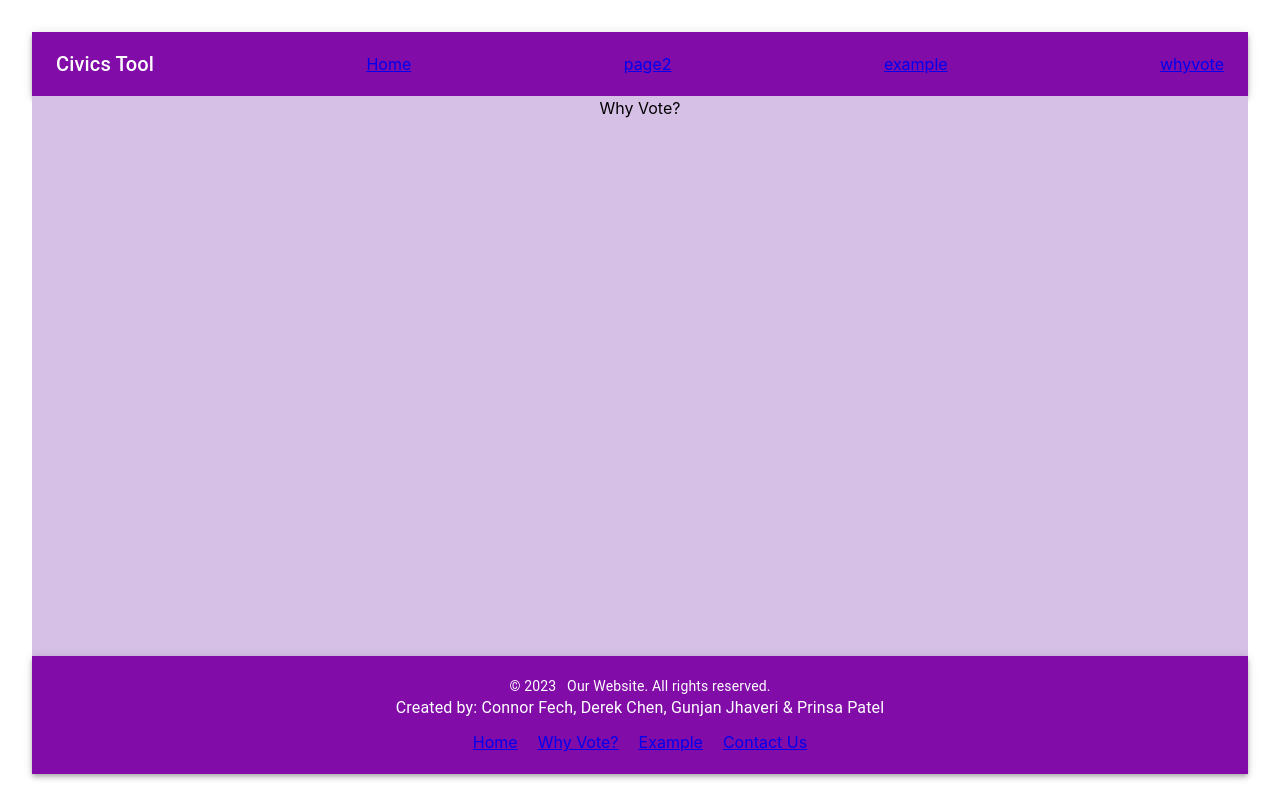
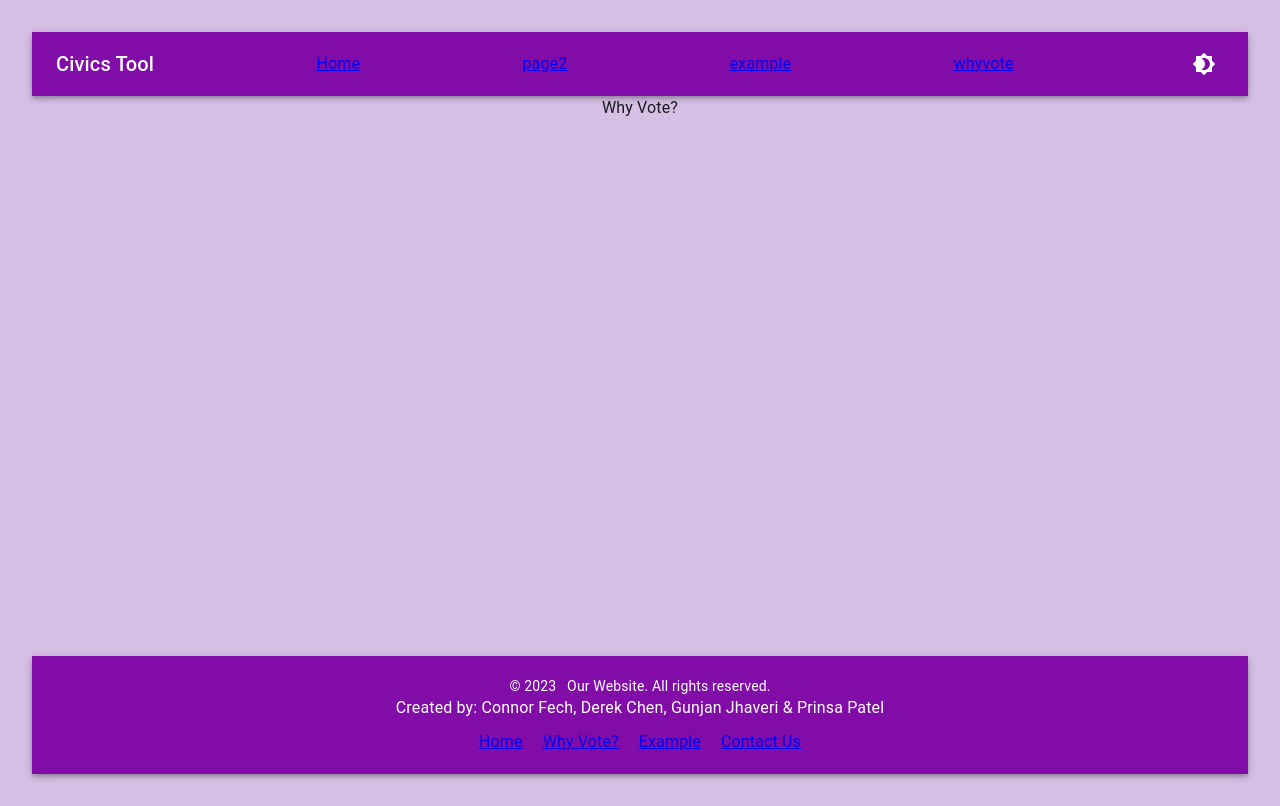
Before and after one commit to drkchn/mosa-upenn-SoC-2023, a React (Vite) app: page /whyvote in a window 1280 px wide. Built offline with nearby package versions, Linux system fonts and the light colour scheme.

Commit message:
[#33] adding custom theme toggle and scafolding for light and dark mode. Making light and dark mode persisten via local storage [cf]

```diff
--- a/src/App.tsx
+++ b/src/App.tsx
@@ -6,20 +6,55 @@ import { Page2 } from "./Pages/Page2/Page2.tsx";
 import { Example } from "./Pages/Example/Example.tsx";
 import { Footer } from "./components/footer/Footer.tsx";
 import { WhyVote } from "./Pages/WhyVote/WhyVote.tsx";
-import { Box } from "@mui/material";
+import {
+  Box,
+  createTheme,
+  CssBaseline,
+  PaletteMode,
+  ThemeProvider,
+} from "@mui/material";
+import React from "react";
+import { getDesignTokens } from "./theme.ts";
 
+const ColorModeContext = React.createContext({ toggleColorMode: () => {} });
 function App() {
+  const [mode, setMode] = React.useState<PaletteMode>("light");
+
+  const colorMode = React.useMemo(
+    () => ({
+      // The dark mode switch would invoke this method
+      toggleColorMode: () => {
+        setMode((prevMode: PaletteMode) =>
+          prevMode === "light" ? "dark" : "light"
+        );
+        localStorage.setItem(
+          "mode",
+          localStorage.getItem("mode") === "light" ? "dark" : "light"
+        );
+      },
+    }),
+    []
+  );
+
+  // regenerate the theme when the mode changes
+  const theme = React.useMemo(() => createTheme(getDesignTokens(mode)), [mode]);
+
   return (
+    // ColorModeProvider makes the color mode available down the React tree thanks to React context.
+    <ColorModeContext.Provider value={colorMode}>
+      {/*Theme provider provides customTheme access to the App and all of its children*/}
+      <ThemeProvider theme={theme}>
+        {/* CssBaseline kickstart an elegant, consistent, and simple baseline to build upon and also makes the theme take effect on background colors */}
+        <CssBaseline />
         <Box
           sx={{
             backgroundColor: "background.default",
             padding: { xs: "0rem", sm: "2rem" },
           }}
         >
-      <Navbar />
+          <Navbar mode={mode} setMode={setMode} colorMode={colorMode} />
           <Box
             sx={{
-          backgroundColor: "secondary.main",
               minHeight: "70vh",
             }}
           >
@@ -32,6 +67,8 @@ function App() {
           </Box>
           <Footer />
         </Box>
+      </ThemeProvider>
+    </ColorModeContext.Provider>
   );
 }
 
--- a/src/Pages/Example/Example.tsx
+++ b/src/Pages/Example/Example.tsx
@@ -63,7 +63,7 @@ export function Example() {
     setListItems(exampleList);
   };
 
-  // Excample of how to make an api call
+  // Example of how to make an api call
   const getUsers = async () => {
     axios
       .get("https://randomuser.me/api/?results=5")
--- a/src/components/navBar/Navbar.tsx
+++ b/src/components/navBar/Navbar.tsx
@@ -1,7 +1,15 @@
-import { AppBar, Toolbar, Typography } from "@mui/material";
+import { AppBar, PaletteMode, Toolbar, Typography } from "@mui/material";
 import { Link } from "react-router-dom";
+import { ThemeToggle } from "../themeToggle/ThemeToggle.tsx";
+interface navBarProps {
+  mode: PaletteMode;
+  setMode: (mode: PaletteMode) => void;
 
-export function Navbar() {
+  colorMode: {
+    toggleColorMode: () => void;
+  };
+}
+export function Navbar({mode, setMode, colorMode }: navBarProps) {
   return (
     <AppBar position="static">
       <Toolbar
@@ -19,6 +27,7 @@ export function Navbar() {
         <Link to={"/page2"}>page2</Link>
         <Link to={"/example"}>example</Link>
         <Link to={"/whyvote"}>whyvote</Link>
+        <ThemeToggle mode={mode} setMode={setMode} colorMode={colorMode} />
       </Toolbar>
     </AppBar>
   );
--- /dev/null
+++ b/src/components/themeToggle/ThemeToggle.tsx
@@ -0,0 +1,33 @@
+import { useEffect } from "react";
+import { IconButton, PaletteMode } from "@mui/material";
+import Brightness4Icon from "@mui/icons-material/Brightness4";
+import Brightness7Icon from "@mui/icons-material/Brightness7";
+
+interface themeToggleProps {
+  mode: PaletteMode;
+  colorMode: {
+    toggleColorMode: () => void;
+  };
+
+  setMode: (mode: PaletteMode) => void;
+}
+
+export const ThemeToggle = ({ mode, setMode, colorMode }: themeToggleProps) => {
+  useEffect(() => {
+    if (localStorage.getItem("mode") === null) {
+      localStorage.setItem("mode", "light");
+    }
+    const mode: PaletteMode = localStorage.getItem("mode") as PaletteMode;
+    setMode(mode);
+  }, [setMode]);
+
+  return (
+    <IconButton
+      sx={{ ml: 1 }}
+      onClick={colorMode.toggleColorMode}
+      color="inherit"
+    >
+      {mode == "dark" ? <Brightness7Icon /> : <Brightness4Icon />}
+    </IconButton>
+  );
+};
--- a/src/main.tsx
+++ b/src/main.tsx
@@ -3,17 +3,12 @@ import ReactDOM from "react-dom/client";
 import App from "./App.tsx";
 import "./index.css";
 import { BrowserRouter } from "react-router-dom";
-import { ThemeProvider } from "@mui/material";
-import { theme as customTheme } from "./theme.ts";
 
 ReactDOM.createRoot(document.getElementById("root") as HTMLElement).render(
   <React.StrictMode>
     {/*Browser router provides react router access to the App and all of its children*/}
     <BrowserRouter>
-      {/*Theme router provides customTheme access to the App and all of its children*/}
-      <ThemeProvider theme={customTheme}>
-        <App />
-      </ThemeProvider>
+      <App />
     </BrowserRouter>
   </React.StrictMode>
 );
--- a/src/theme.ts
+++ b/src/theme.ts
@@ -1,13 +1,18 @@
-import { createTheme } from "@mui/material";
+import { PaletteMode } from "@mui/material";
+import { blueGrey, grey } from "@mui/material/colors";
 
 // Will create a new theme and override the passed in values of the  default MUI theme
 // Can read more about MUI theme and crete theme
 // https://mui.com/material-ui/customization/default-theme/
 // https://mui.com/material-ui/customization/theming/#custom-variables
+// creating a custom light and dark theme https://mui.com/material-ui/customization/dark-mode/
 
-export const theme = createTheme({
+// This will allow us to create custom overrides of the default theme with a light and dark mode
+export const getDesignTokens = (mode: PaletteMode) => ({
   palette: {
-    mode: "light",
+    mode,
+    ...(mode === "light"
+      ? {
           primary: {
             main: "#810CA8",
           },
@@ -27,95 +32,25 @@ export const theme = createTheme({
             main: "#0288d1",
           },
           background: {
-      paper: "#FFFFFF",
+            paper: "#D6C0E6",
+            default: "#D6C0E6",
           },
           text: {
             primary: "rgba(0, 0, 0, 0.87)",
           },
+        }
+      : {
+          // palette values for dark mode
+          primary: blueGrey,
+          divider: blueGrey[700],
+          background: {
+            default: blueGrey[900],
+            paper: blueGrey[900],
+          },
+          text: {
+            primary: "#fff",
+            secondary: grey[500],
+          },
+        }),
   },
 });
-
-// {
-//   "mode": "light",
-//     "primary": {
-//   "main": "#4B5EA5",
-//       "light": "rgb(111, 126, 183)",
-//       "dark": "rgb(52, 65, 115)",
-//       "contrastText": "#fff"
-// },
-//   "secondary": {
-//   "main": "#101424",
-//       "light": "rgb(63, 67, 79)",
-//       "dark": "rgb(11, 14, 25)",
-//       "contrastText": "#fff"
-// },
-//   "text": {
-//   "primary": "rgba(0, 0, 0, 0.87)",
-//       "secondary": "rgba(0, 0, 0, 0.6)",
-//       "disabled": "rgba(0, 0, 0, 0.38)"
-// },
-//   "common": {
-//   "black": "#000",
-//       "white": "#fff"
-// },
-//   "error": {
-//   "main": "#d32f2f",
-//       "light": "#ef5350",
-//       "dark": "#c62828",
-//       "contrastText": "#fff"
-// },
-//   "warning": {
-//   "main": "#ed6c02",
-//       "light": "#ff9800",
-//       "dark": "#e65100",
-//       "contrastText": "#fff"
-// },
-//   "info": {
-//   "main": "#0288d1",
-//       "light": "#03a9f4",
-//       "dark": "#01579b",
-//       "contrastText": "#fff"
-// },
-//   "success": {
-//   "main": "#2e7d32",
-//       "light": "#4caf50",
-//       "dark": "#1b5e20",
-//       "contrastText": "#fff"
-// },
-//   "grey": {
-//   "50": "#fafafa",
-//       "100": "#f5f5f5",
-//       "200": "#eeeeee",
-//       "300": "#e0e0e0",
-//       "400": "#bdbdbd",
-//       "500": "#9e9e9e",
-//       "600": "#757575",
-//       "700": "#616161",
-//       "800": "#424242",
-//       "900": "#212121",
-//       "A100": "#f5f5f5",
-//       "A200": "#eeeeee",
-//       "A400": "#bdbdbd",
-//       "A700": "#616161"
-// },
-//   "contrastThreshold": 3,
-//     "tonalOffset": 0.2,
-//     "divider": "rgba(0, 0, 0, 0.12)",
-//     "background": {
-//   "paper": "#fff",
-//       "default": "#fff"
-// },
-//   "action": {
-//   "active": "rgba(0, 0, 0, 0.54)",
-//       "hover": "rgba(0, 0, 0, 0.04)",
-//       "hoverOpacity": 0.04,
-//       "selected": "rgba(0, 0, 0, 0.08)",
-//       "selectedOpacity": 0.08,
-//       "disabled": "rgba(0, 0, 0, 0.26)",
-//       "disabledBackground": "rgba(0, 0, 0, 0.12)",
-//       "disabledOpacity": 0.38,
-//       "focus": "rgba(0, 0, 0, 0.12)",
-//       "focusOpacity": 0.12,
-//       "activatedOpacity": 0.12
-// }
-// }
```
Lines whose indentation alone changed are shown as unchanged.
